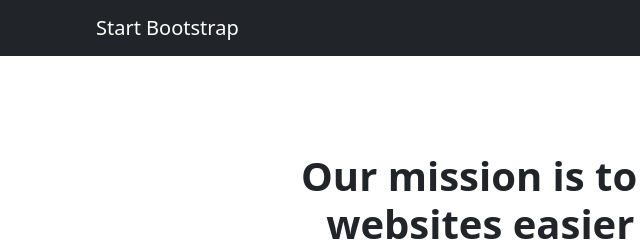
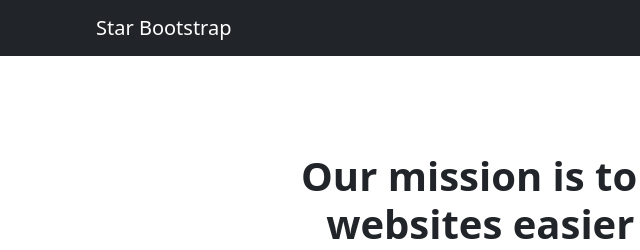
Before and after one commit to hsutai/shop, a plain HTML site: page about.html in a window 1280 px wide. Shown: the top 250 px of the page, 22-662 px from the left. Drawn offline with nearby package versions, Linux system fonts and the light colour scheme.

Commit message:
change about

```diff
--- a/about.html
+++ b/about.html
@@ -18,7 +18,7 @@
             <!-- Navigation-->
             <nav class="navbar navbar-expand-lg navbar-dark bg-dark">
                 <div class="container px-5">
-                    <a class="navbar-brand" href="index.html">Start Bootstrap</a>
+                    <a class="navbar-brand" href="index.html">Star Bootstrap</a>
                     <button class="navbar-toggler" type="button" data-bs-toggle="collapse" data-bs-target="#navbarSupportedContent" aria-controls="navbarSupportedContent" aria-expanded="false" aria-label="Toggle navigation"><span class="navbar-toggler-icon"></span></button>
                     <div class="collapse navbar-collapse" id="navbarSupportedContent">
                         <ul class="navbar-nav ms-auto mb-2 mb-lg-0">
```
